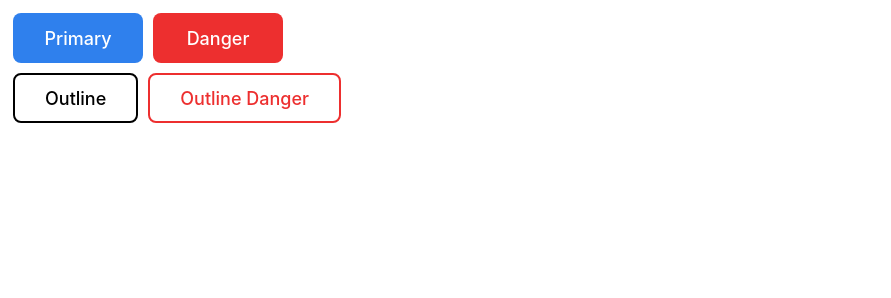
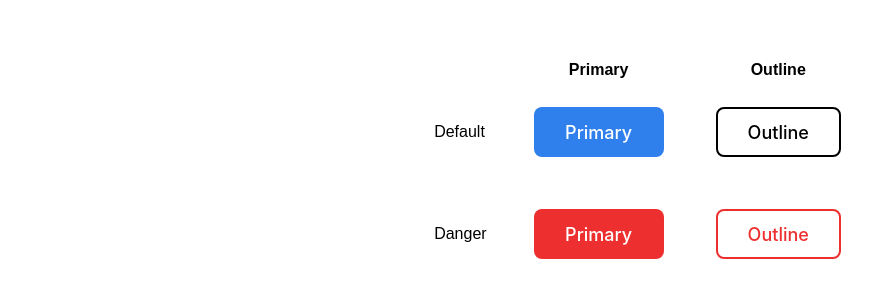
Before and after one commit to pandyama/React-UI-Components, a Gatsby site: page / in a window 1280 px wide. Shown: the whole page, without its empty margins (0-891 px from the left). Built offline with nearby package versions, Linux system fonts and the light colour scheme; Gatsby itself is replaced by a stand-in of ours.

Commit message:
using table to show button variants and styles

```diff
--- a/src/pages/index.tsx
+++ b/src/pages/index.tsx
@@ -2,21 +2,60 @@ import * as React from "react";
 import type { PageProps } from "gatsby";
 import Button from "../components/ui/button";
 
+const mainStyles = {
+  display: "flex",
+  justifyContent: "center",
+  padding: 50,
+};
+
+const tableStyles = {
+  fontFamily: "Arial",
+  width: 100,
+};
+
+const tableRowStyles = {
+  width: `250px`,
+};
+
+const tableDataStyles = {
+  // border: `1px solid #000000`,
+  textalign: `center`,
+  padding: 20,
+};
+
 const IndexPage: React.FC<PageProps> = () => {
   return (
-    <main>
-      <div>
-        <Button variant="Primary">Primary</Button>
-        <Button variant="Primary" danger="Danger">
-          Danger
-        </Button>
-      </div>
-      <div>
-        <Button variant="Outline">Outline</Button>
-        <Button variant="Outline" danger="Danger">
-          Outline Danger
-        </Button>
-      </div>
+    <main style={mainStyles}>
+      <table style={tableStyles}>
+        <tr style={tableRowStyles}>
+          <th></th>
+          <th>Primary</th>
+          <th>Outline</th>
+        </tr>
+        <tr style={tableRowStyles}>
+          <td style={tableDataStyles}>Default</td>
+          <td style={tableDataStyles}>
+            <Button variant="Primary">Primary</Button>
+          </td>
+          <td style={tableDataStyles}>
+            <Button variant="Outline">Outline</Button>
+          </td>
+        </tr>
+        <tr style={tableRowStyles}>
+          <td style={tableDataStyles}>Danger</td>
+          <td style={tableDataStyles}>
+            <Button variant="Primary" danger="Danger">
+              Primary
+            </Button>
+          </td>
+
+          <td style={tableDataStyles}>
+            <Button variant="Outline" danger="Danger">
+              Outline
+            </Button>
+          </td>
+        </tr>
+      </table>
     </main>
   );
 };
```
